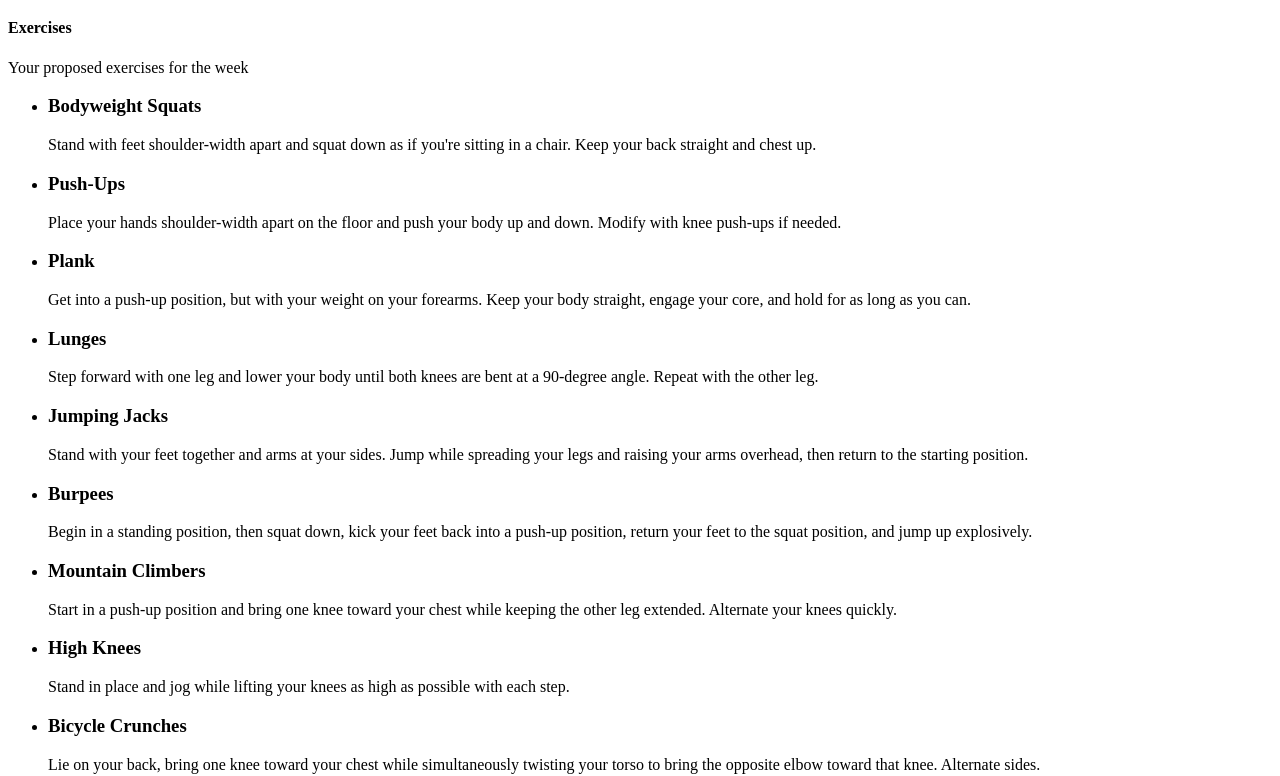
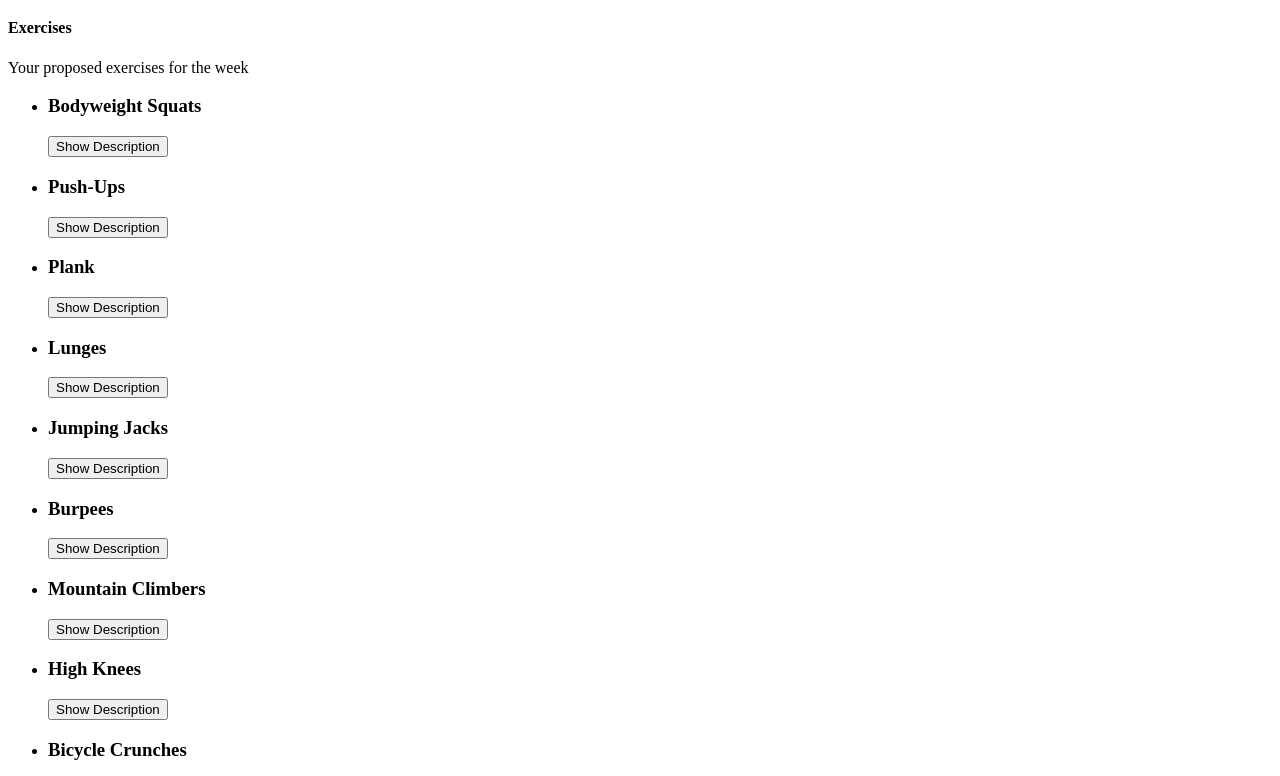
Before and after one commit to robonexx/hypeintohealth, a React (Vite) app: page / in a window 1280 px wide. Shown: the part 1646-2422 px from the top of the page. Built offline with nearby package versions, Linux system fonts and the light colour scheme; the HTML template or start-up script is replaced by a standard one.

Commit message:
added the card to exercise list, working

```diff
--- a/src/components/exerciseList/ExerciseList.tsx
+++ b/src/components/exerciseList/ExerciseList.tsx
@@ -1,5 +1,6 @@
 import React from 'react';
 import exercises, { Exercise } from '../../assets/data/ExerciseData';
+import ExerciseCard from '../exercisecard/ExerciseCard';
 
 const ExerciseList: React.FC = () => {
   return (
@@ -9,9 +10,8 @@ const ExerciseList: React.FC = () => {
       <div className='flex items-center flex-wrap mb-20'>
         <ul className='w-full md:w-1/2'>
           {exercises.map((exercise: Exercise) => (
-            <li key={exercise.id}>
-              <h3>{exercise.name}</h3>
-              <p>{exercise.description}</p>
+              <li key={exercise.id}>
+                  <ExerciseCard name={exercise.name} description={exercise.description} />
             </li>
           ))}
         </ul>
```
